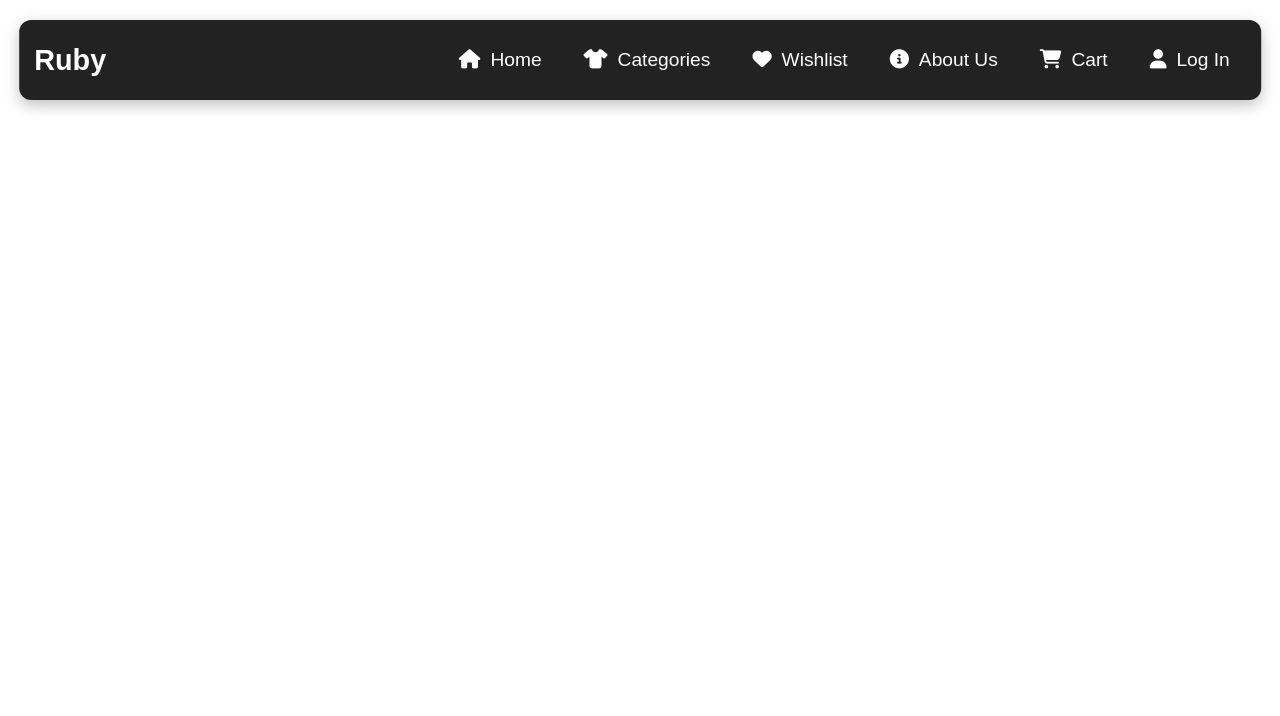
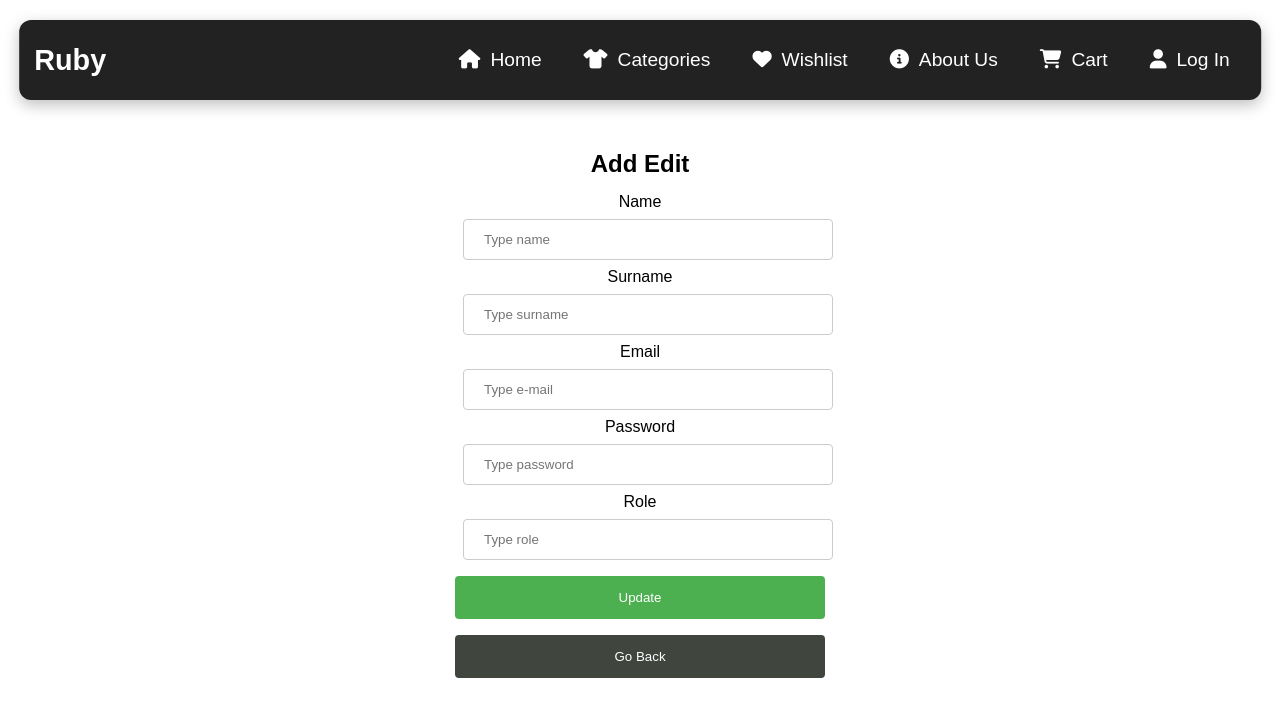
Before and after one commit to DonatHalimi/ProjektiLab1, a React (Create React App) app in the folder client/: page /update/1 in a window 1280 px wide. Shown: the top 716 px of the page. Built offline with nearby package versions, Linux system fonts and the light colour scheme; no server answers.

Commit message:
Perfundimi i crudit te userav

```diff
--- a/client/src/App.js
+++ b/client/src/App.js
@@ -12,6 +12,7 @@ import { toast } from 'react-toastify';
 import 'react-toastify/dist/ReactToastify.css';
 
 
+
 function App() {
   return (
     <div className="App">
@@ -23,6 +24,10 @@ function App() {
           <Route path="/register" element={<Register />} />
           <Route path="/Admin" element={<Admin />} />
           <Route path="/addUser" element={<AddEdit/>}/>
+          <Route path="/update/:id" element={<AddEdit/>}/>
+
+
+
         </Routes>
         <ToTop />
       </BrowserRouter>
--- a/client/src/Pages/AddEdit.js
+++ b/client/src/Pages/AddEdit.js
@@ -16,9 +16,20 @@ const initialState = {
 const AddEdit = () => {
     const [state, setState] = useState(initialState);
 
+
     const { Name, Surname, Email, Password, Role } = state;
 
     const navigate = useNavigate();
+
+    const {id}=useParams();
+
+    useEffect(() => {
+        axios.get(`http://localhost:6001/api/get/${id}`)
+          .then((resp) => setState({...resp.data[0]}))
+          .catch((err) => console.log(err));
+      }, [id]);
+
+
 
     const handleSubmit = (e) => {
         e.preventDefault();
@@ -26,6 +37,7 @@ const AddEdit = () => {
         if (!Name || !Surname || !Email || !Password || !Role) {
             toast.error("Please fill out all the fields");
         } else {
+            if(!id){
                 axios.post('http://localhost:6001/api/post', {
                     Name,
                     Surname,
@@ -33,10 +45,26 @@ const AddEdit = () => {
                     Password,
                     Role
                 }).then(() => {
-                setState({ Name: "", Surname: "", Email: "", Password: "", Role: "", })
+                    setState({...state, Name: "", Surname: "", Email: "", Password: "", Role: "", })
 
                 }).catch((err) => toast.error(err.response.data))
-            toast.success("Contact Added Successfully");
+                toast.success("User Added Successfully");
+            }else{
+                axios.put(`http://localhost:6001/api/update/${id}`, {
+                    id,
+                    Name,
+                    Surname,
+                    Email,
+                    Password,
+                    Role
+                }).then(() => {
+                    setState({ ...state, Name: "", Surname: "", Email: "", Password: "", Role: "", })
+
+
+                }).catch((err) => toast.error(err.response.data))
+                toast.success("User Added Successfully");
+            }
+
             setTimeout(() =>
                 navigate("/Admin")
             )
@@ -63,29 +91,29 @@ const AddEdit = () => {
             >
 
                 <label htmlFor='Name'>Name</label>
-                <input value={Name} onChange={handleInputChange} type="text" placeholder="Type name" id="name" name="Name"></input>
+                <input value={Name || ""} onChange={handleInputChange} type="text" placeholder="Type name" id="name" name="Name"></input>
 
 
                 <div className="user-box">
                     <label htmlFor='Surname'>Surname</label>
-                    <input value={Surname} onChange={handleInputChange} type="text" placeholder="Type surname" id="surname" name="Surname"></input>
+                    <input value={Surname || ""} onChange={handleInputChange} type="text" placeholder="Type surname" id="surname" name="Surname"></input>
 
                 </div>
                 <div className="user-box">
                     <label htmlFor='Email'>Email</label>
-                    <input value={Email} onChange={handleInputChange} type="email" placeholder="Type e-mail" id="Email" name="Email"></input>
+                    <input value={Email || ""} onChange={handleInputChange} type="email" placeholder="Type e-mail" id="Email" name="Email"></input>
 
 
                 </div>
                 <div className="user-box">
                     <label htmlFor="Password">Password</label>
-                    <input value={Password} onChange={handleInputChange} type="password" placeholder="Type password" id="Password" name="Password"></input>
+                    <input value={Password || ""} onChange={handleInputChange} type="password" placeholder="Type password" id="Password" name="Password"></input>
                 </div>
                 <div className="user-Box">
                     <label htmlFor="Role">Role</label>
-                    <input value={Role} onChange={handleInputChange} type="number" placeholder="Type role" id="role" name="Role"></input>
+                    <input value={Role || ""} onChange={handleInputChange} type="number" placeholder="Type role" id="role" name="Role"></input>
                 </div>
-                <input type="submit" value="Save" />
+                <input type="submit" value={id ? "Update" : "Save"} />
                 <Link to="/Admin">
                     <input type="button" value="Go Back"></input>
                 </Link>
--- a/client/src/Pages/Admin.js
+++ b/client/src/Pages/Admin.js
@@ -40,9 +40,7 @@ function App() {
 
       <h1>Admin Page</h1>
 
-      <Link to={"/addUser"}>
-        <button className="btn btn-User">Add User</button>
-      </Link>
+
       <table className='styled-table'>
         <thead>
           <tr>
@@ -74,9 +72,8 @@ function App() {
                     <Link>
                       <button className="btn btn-delete" onClick={() => deleteUser(item.id)}>Delete</button>
                     </Link>
-
-                    <Link to={`/view/${item.id}`}>
-                      <button className="btn btn-view">View</button>
+                    <Link to={"/addUser"}>
+                    <button className="btn btn-User">Add User</button>
                     </Link>
                   </td>
                 </tr>
```
Also changed, not shown: 1 other file (tests, documents, lock files or other folders). Lines whose indentation alone changed are shown as unchanged.
